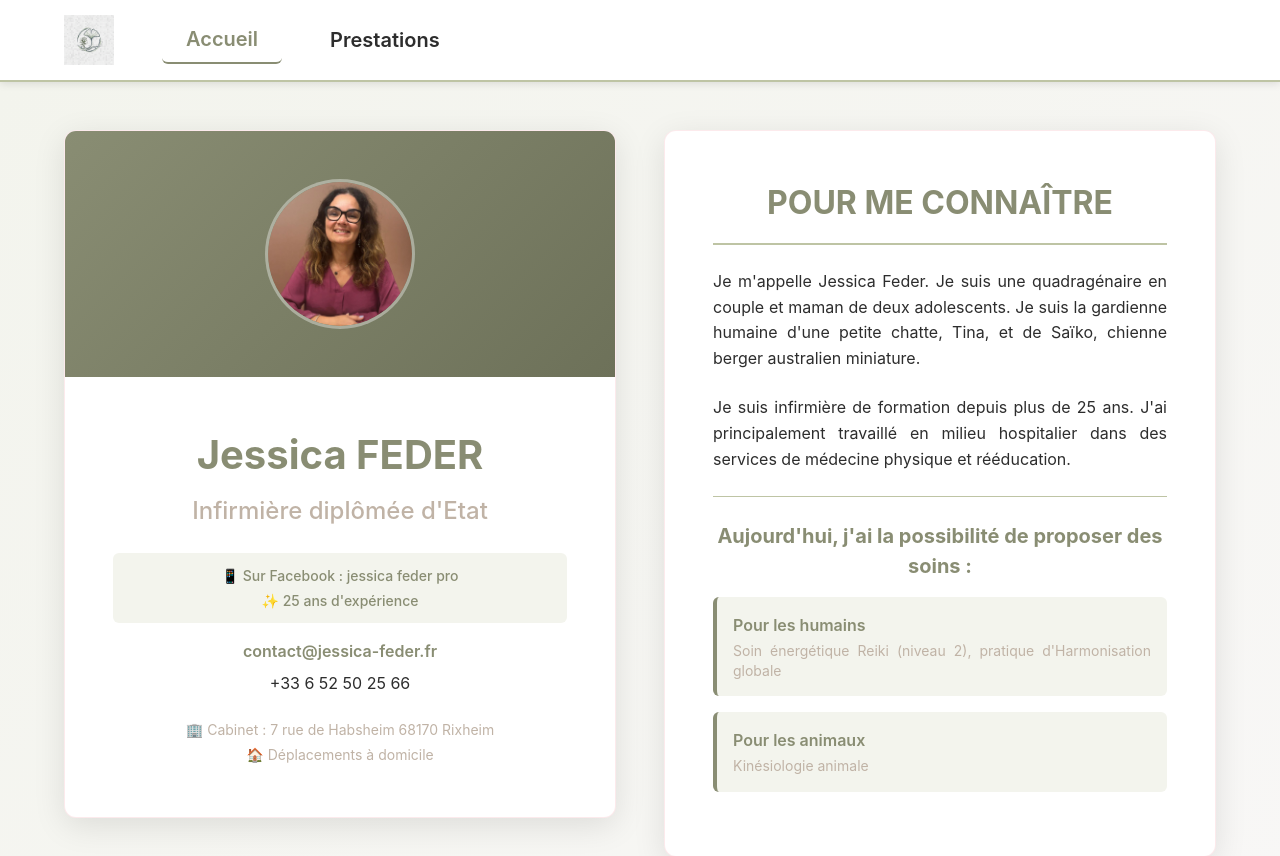
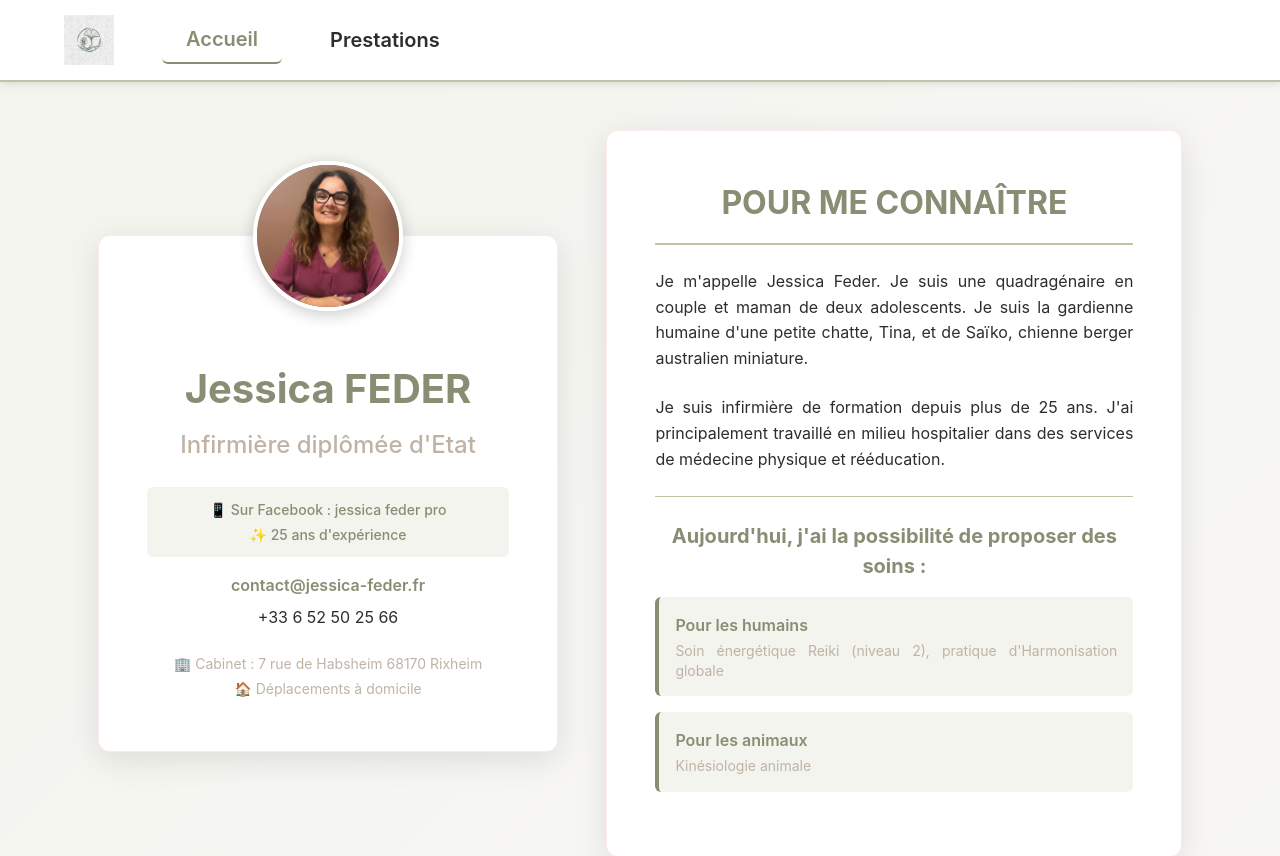
Before and after one commit to argomis/jess-front, a React (Vite) app: page / in a window 1280 px wide. Shown: the top 856 px of the page. Built offline with nearby package versions, Linux system fonts and the light colour scheme.

Commit message:
presentation-card

```diff
--- a/src/pages/home/Home.scss
+++ b/src/pages/home/Home.scss
@@ -14,13 +14,15 @@
     max-width: 1200px;
     margin: 0 auto;
     padding: 0 var(--spacing-lg);
-    display: grid;
-    grid-template-columns: 1fr 1fr;
+    display: flex;
     gap: var(--spacing-xl);
-    align-items: start;
+    align-items: center;
+    justify-content: center;
 
     @media (max-width: 768px) {
-      grid-template-columns: 1fr;
+      flex-direction: column;
+      align-items: stretch;
+      padding-top: 100px; // Marge supérieure pour éviter le crop du médaillon
     }
   }
 }
@@ -29,70 +31,46 @@
 .presentation-card {
   background: var(--surface);
   border-radius: calc(var(--border-radius) * 2);
-  overflow: hidden;
   box-shadow: 0 8px 32px rgba(0, 0, 0, 0.1);
   border: 1px solid rgba(220, 53, 69, 0.1);
+  position: relative;
+  flex: 0 0 40%; // 80% de la moitié (about-card prend 50%)
+  padding-top: 75px; // Espace pour le médaillon
+  align-self: center;
+
+  @media (max-width: 768px) {
+    flex: 1;
+    width: 100%;
+    max-width: 100%;
+    padding-top: 75px;
+  }
 
   &__image {
-    background: linear-gradient(135deg, var(--primary) 0%, var(--primary-dark) 100%);
-    padding: var(--spacing-xl);
-    text-align: center;
+    position: absolute;
+    top: 0;
+    left: 50%;
+    transform: translateX(-50%) translateY(-50%);
+    z-index: 10;
   }
 
   &__photo {
     width: 150px;
     height: 150px;
-    background: rgba(255, 255, 255, 0.1);
     border-radius: 50%;
-    display: flex;
-    align-items: center;
-    justify-content: center;
-    margin: 0 auto;
-    backdrop-filter: blur(10px);
     overflow: hidden;
+    border: 4px solid var(--surface);
+    box-shadow: 0 4px 16px rgba(0, 0, 0, 0.2);
+    background: linear-gradient(135deg, var(--primary) 0%, var(--primary-dark) 100%);
 
     img {
       width: 100%;
       height: 100%;
       object-fit: cover;
-      border-radius: 50%;
       transition: transform 0.3s ease;
 
       &:hover {
-        transform: scale(1.05);
+        transform: scale(1.1);
       }
-    }
-  }
-
-  &__placeholder {
-    width: 150px;
-    height: 150px;
-    background: rgba(255, 255, 255, 0.1);
-    border-radius: 50%;
-    display: flex;
-    align-items: center;
-    justify-content: center;
-    margin: 0 auto;
-    backdrop-filter: blur(10px);
-    border: 2px solid rgba(255, 255, 255, 0.2);
-
-    span {
-      font-size: 4rem;
-    }
-  }
-
-  &__photo {
-    width: 150px;
-    height: 150px;
-    margin: 0 auto;
-    border-radius: 50%;
-    overflow: hidden;
-    border: 3px solid rgba(255, 255, 255, 0.3);
-
-    img {
-      width: 100%;
-      height: 100%;
-      object-fit: cover;
     }
   }
 
@@ -160,6 +138,12 @@
   padding: var(--spacing-xl);
   box-shadow: 0 8px 32px rgba(0, 0, 0, 0.1);
   border: 1px solid rgba(220, 53, 69, 0.1);
+  flex: 1;
+  max-width: 50%;
+
+  @media (max-width: 768px) {
+    max-width: 100%;
+  }
 
   &__title {
     font-size: 2rem;
```
